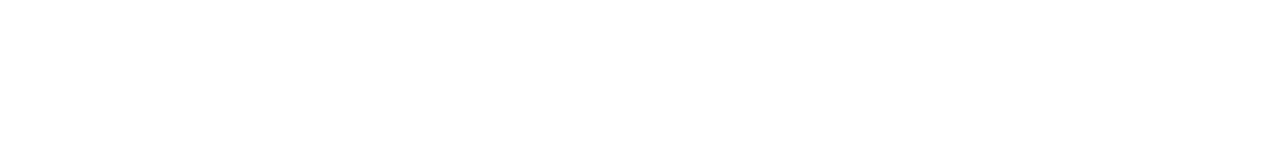
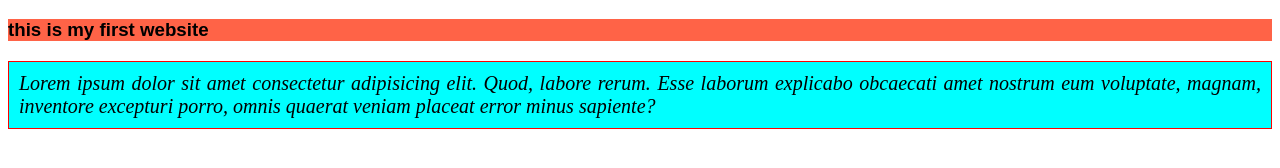
Before and after one commit to farhad-960/my-first-github-repo, a plain HTML site: page index.html in a window 1280 px wide. Drawn offline with Linux system fonts and the light colour scheme.

Commit message:
my first website

```diff
--- a/index.html
+++ b/index.html
@@ -5,10 +5,12 @@
     <meta charset="UTF-8">
     <meta name="viewport" content="width=device-width, initial-scale=1.0">
     <title>my ever first github repo</title>
+    <link rel="stylesheet" href="styles/style.css">
 </head>
 
 <body>
-
+    <h3>this is my first website </h3>
+    <p>Lorem ipsum dolor sit amet consectetur adipisicing elit. Quod, labore rerum. Esse laborum explicabo obcaecati amet nostrum eum voluptate, magnam, inventore excepturi porro, omnis quaerat veniam placeat error minus sapiente?</p>
 </body>
 
 </html>
--- /dev/null
+++ b/styles/style.css
@@ -0,0 +1,13 @@
+h3{
+    background-color: tomato;
+    font-family: Arial, Helvetica, sans-serif;
+
+}
+p{
+    background-color: aqua;
+    font-size: 20px;
+    border: 1px solid red;
+    padding: 10px;
+    font-style: italic;
+    text-align: justify;
+}
```
